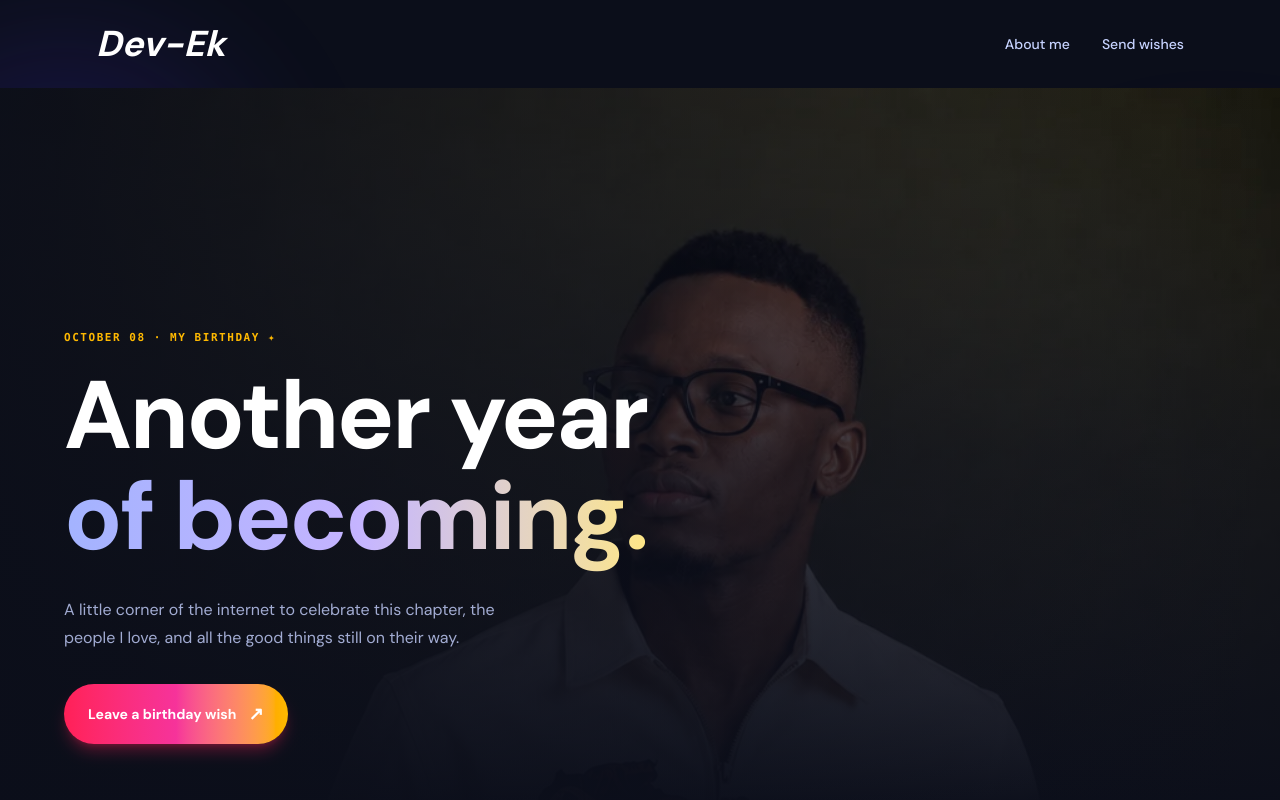
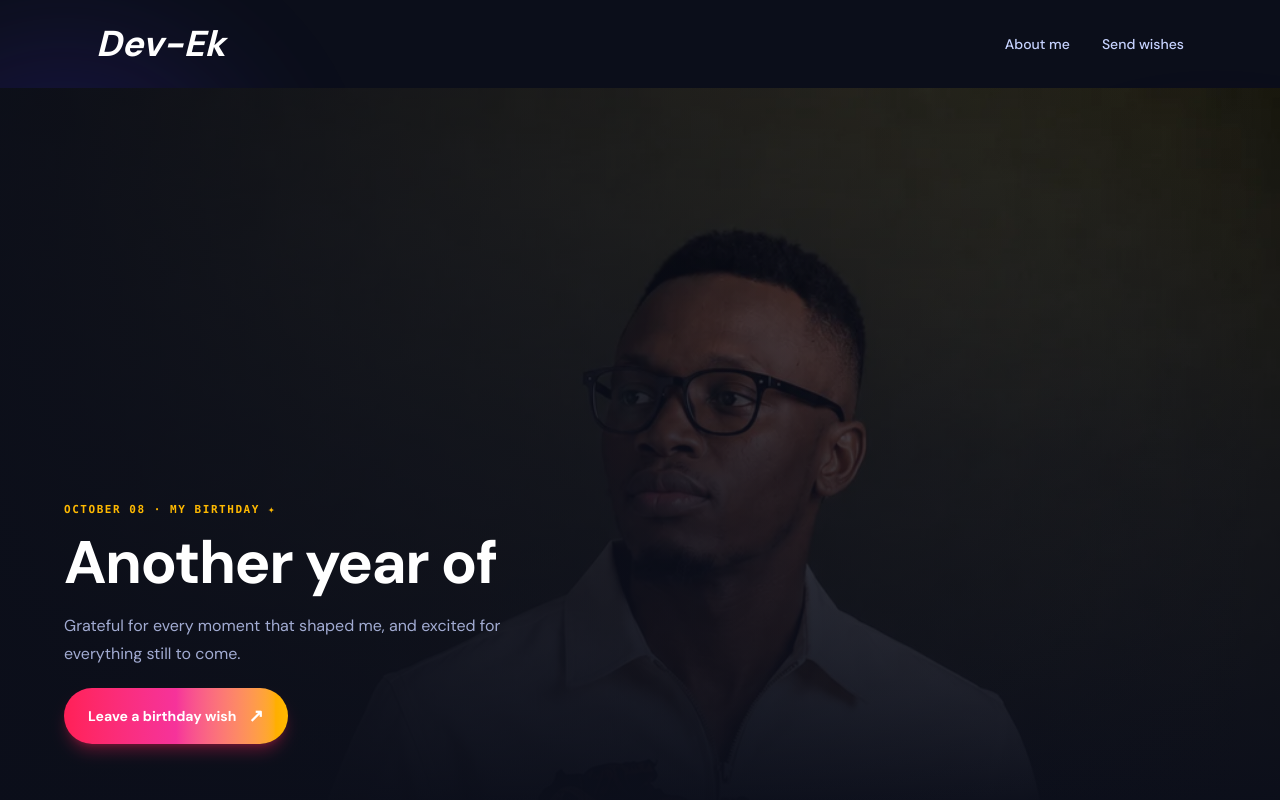
Before and after one commit to Ekemzzz/Birthday-website, a React (Vite) app: page /#/ in a window 1280 px wide. Shown: the top 800 px of the page. Built offline with nearby package versions, Linux system fonts and the light colour scheme; no server answers; a web font is replaced by a local one.

Commit message:
Add typewriter effect for birthday greeting in Home component

```diff
--- a/src/pages/Home.jsx
+++ b/src/pages/Home.jsx
@@ -1,6 +1,38 @@
 import { useEffect, useState, useRef } from 'react'
 import { supabase } from '../lib/supabase'
 import heroImage from '../assets/hero.webp'
+
+/* ─── Typewriter hook ───────────────────────────────────────────── */
+function useTypewriter(lines, { delay = 500, speed = 55 } = {}) {
+  const [displayed, setDisplayed] = useState([])   // fully typed lines
+  const [current, setCurrent] = useState('')        // line being typed
+  const [lineIdx, setLineIdx] = useState(0)         // which line we're on
+  const [done, setDone] = useState(false)
+
+  useEffect(() => {
+    if (lineIdx >= lines.length) { setDone(true); return }
+
+    // pause before starting the first character of a new line
+    const startPause = setTimeout(() => {
+      let charIdx = 0
+      const interval = setInterval(() => {
+        charIdx++
+        setCurrent(lines[lineIdx].slice(0, charIdx))
+        if (charIdx === lines[lineIdx].length) {
+          clearInterval(interval)
+          setDisplayed((prev) => [...prev, lines[lineIdx]])
+          setCurrent('')
+          setLineIdx((i) => i + 1)
+        }
+      }, speed)
+      return () => clearInterval(interval)
+    }, lineIdx === 0 ? delay : 300)
+
+    return () => clearTimeout(startPause)
+  }, [lineIdx, lines, delay, speed])
+
+  return { displayed, current, done }
+}
 
 /* ─── Birthday Splash Screen ───────────────────────────────────── */
 function BirthdaySplash({ onDone }) {
@@ -120,6 +152,12 @@ function Home() {
   const [form, setForm] = useState({ name: '', message: '' })
   const [status, setStatus] = useState('idle') // idle | sending | success | error
 
+  const headingLines = ['Another year of', 'growing, learning', 'and evolving.']
+  const { displayed, current, done: typeDone } = useTypewriter(
+    splashDone ? headingLines : [],
+    { delay: 400, speed: 55 }
+  )
+
   async function submitWish(e) {
     e.preventDefault()
     if (!form.name.trim() || !form.message.trim()) return
@@ -161,7 +199,7 @@ function Home() {
 
       <section
         id="top"
-        className="relative z-10 min-h-[92vh] flex items-end pb-20 px-6 lg:px-8 overflow-hidden"
+        className="relative z-10 min-h-[60vh] sm:min-h-[75vh] lg:min-h-[92vh] flex items-center sm:items-end pb-0 sm:pb-16 lg:pb-20 px-6 lg:px-8 overflow-hidden"
       >
         {/* Background image */}
         <img
@@ -180,10 +218,30 @@ function Home() {
 
         {/* Content */}
         <div className="relative z-10 mx-auto w-full max-w-6xl">
-          <p className="font-mono mb-5 text-[11px] font-semibold tracking-[.14em] text-amber-400 uppercase">OCTOBER 08 &middot; MY BIRTHDAY &#10022;</p>
-          <h1 className="font-display text-6xl leading-[1.05] tracking-tight text-white sm:text-7xl lg:text-8xl font-bold max-w-2xl">Another year<br /><em className="bg-gradient-to-r from-indigo-300 via-violet-300 to-amber-200 bg-clip-text text-transparent not-italic">of becoming.</em></h1>
-          <p className="mt-7 max-w-md leading-7 text-indigo-200/80 text-base">A little corner of the internet to celebrate this chapter, the people I love, and all the good things still on their way.</p>
-          <a href="#wishes" className="mt-8 inline-flex items-center gap-3 bg-gradient-to-r from-rose-500 via-pink-500 to-amber-400 hover:opacity-95 px-6 py-4 rounded-full text-sm font-semibold text-white transition-all shadow-lg shadow-rose-500/30 hover:-translate-y-0.5">Leave a birthday wish <span className="text-white text-lg">&#8599;</span></a>
+          <p className="font-mono mb-3 text-[11px] font-semibold tracking-[.14em] text-amber-400 uppercase">OCTOBER 08 &middot; MY BIRTHDAY &#10022;</p>
+          <h1 className="font-display leading-[1.1] tracking-tight text-white font-bold max-w-2xl" style={{fontSize: 'clamp(1.6rem, 5vw, 3.75rem)'}}>
+            {/* Fully typed lines */}
+            {displayed.map((line, i) => (
+              <span key={i} className="block">
+                {i === 0
+                  ? <span className="text-white">{line}</span>
+                  : <em className="bg-gradient-to-r from-indigo-300 via-violet-300 to-amber-200 bg-clip-text text-transparent not-italic">{line}</em>
+                }
+              </span>
+            ))}
+            {/* Line currently being typed */}
+            {!typeDone && (
+              <span className="block">
+                {displayed.length === 0
+                  ? <span className="text-white">{current}</span>
+                  : <em className="bg-gradient-to-r from-indigo-300 via-violet-300 to-amber-200 bg-clip-text text-transparent not-italic">{current}</em>
+                }
+                <span className="typing-cursor" aria-hidden="true" />
+              </span>
+            )}
+          </h1>
+          <p className="mt-4 max-w-md leading-7 text-indigo-200/80 text-base">Grateful for every moment that shaped me, and excited for everything still to come.</p>
+          <a href="#wishes" className="mt-5 inline-flex items-center gap-3 bg-gradient-to-r from-rose-500 via-pink-500 to-amber-400 hover:opacity-95 px-6 py-3.5 rounded-full text-sm font-semibold text-white transition-all shadow-lg shadow-rose-500/30 hover:-translate-y-0.5">Leave a birthday wish <span className="text-white text-lg">&#8599;</span></a>
         </div>
       </section>
 
```
